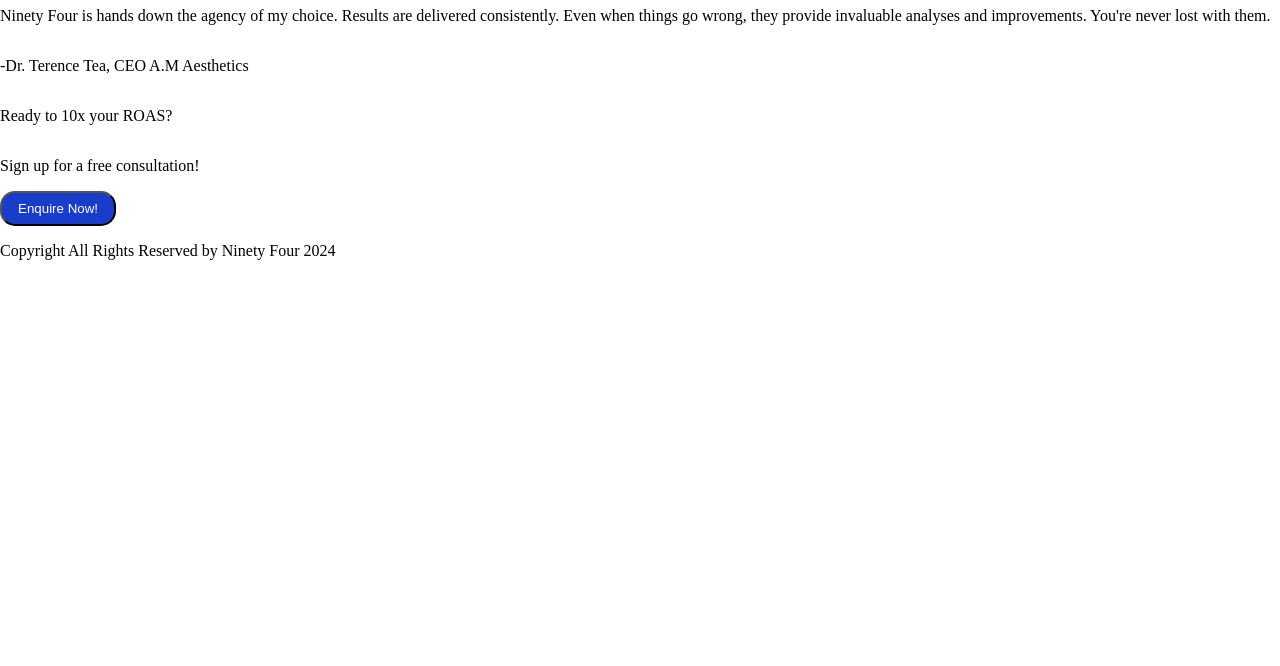
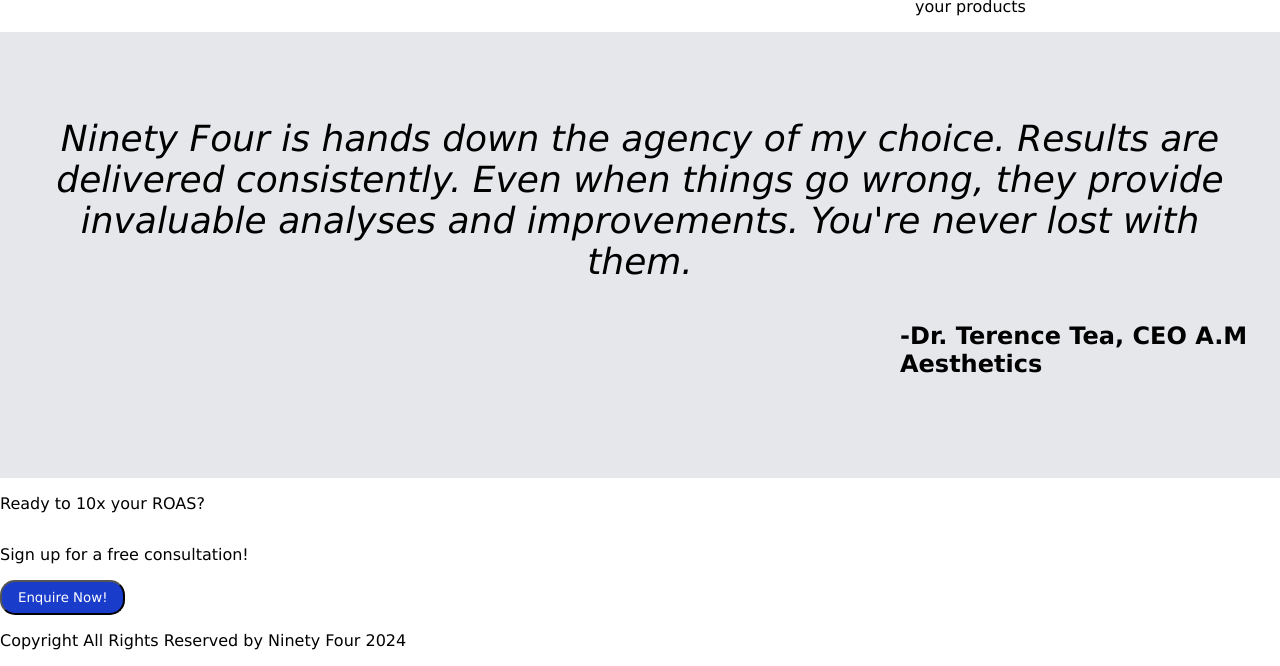
Before and after one commit to jin9669/Foundations-webdesign, a plain HTML site: page index.html in a window 1280 px wide. Shown: the part 995-1661 px from the top of the page. Before the commit the page ends 1271 px from the top, so only its background shows below. Drawn offline with Linux system fonts and the light colour scheme.

Commit message:
Added css styling to quote section

```diff
--- a/index.html
+++ b/index.html
@@ -56,9 +56,13 @@
     </div>
 </div>
 
-
+<div class="quote-section">
+    <div class="quote">
     <p>Ninety Four is hands down the agency of my choice. Results are delivered consistently. Even when things go wrong, they provide invaluable analyses and improvements. You're never lost with them.</p>
-    <p>-Dr. Terence Tea, CEO A.M Aesthetics</p>
+    </div>
+    <div class="quoter"><p>-Dr. Terence Tea, CEO A.M Aesthetics</p>
+    </div>
+</div>
 
     <p>Ready to 10x your ROAS?</p>
     <p>Sign up for a free consultation!</p>
--- a/style.css
+++ b/style.css
@@ -1,3 +1,8 @@
+*{
+    font-family:"Verdana", "Times New Roman", sans-serif;
+}
+
+
 body{
     display:flex;
     flex-direction:column;
@@ -98,3 +103,23 @@ margin-top:60px;
     width:200px;
     flex-wrap:wrap;
 }
+
+.quote-section{
+    background-color:#E5E7EB;
+}
+
+.quote{
+    font-style: italic;
+    font-family:#1F2937;
+    font-size: 36px;
+    padding: 50px;
+    text-align:center;
+}
+
+.quoter{
+    font-size:24px;
+    font-weight:800;
+    margin-left:900px;
+    margin-top:-70px;
+    margin-bottom:100px;
+}
```
